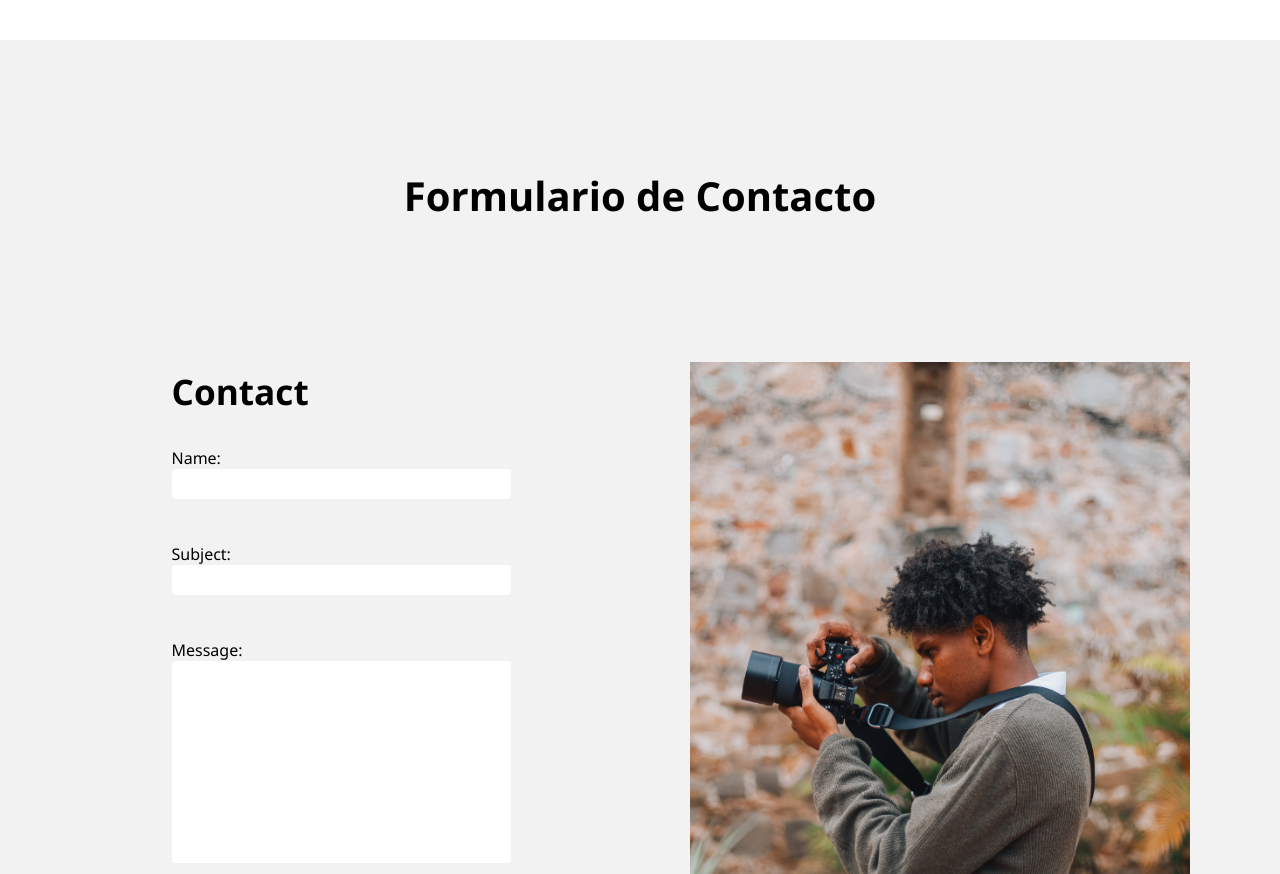
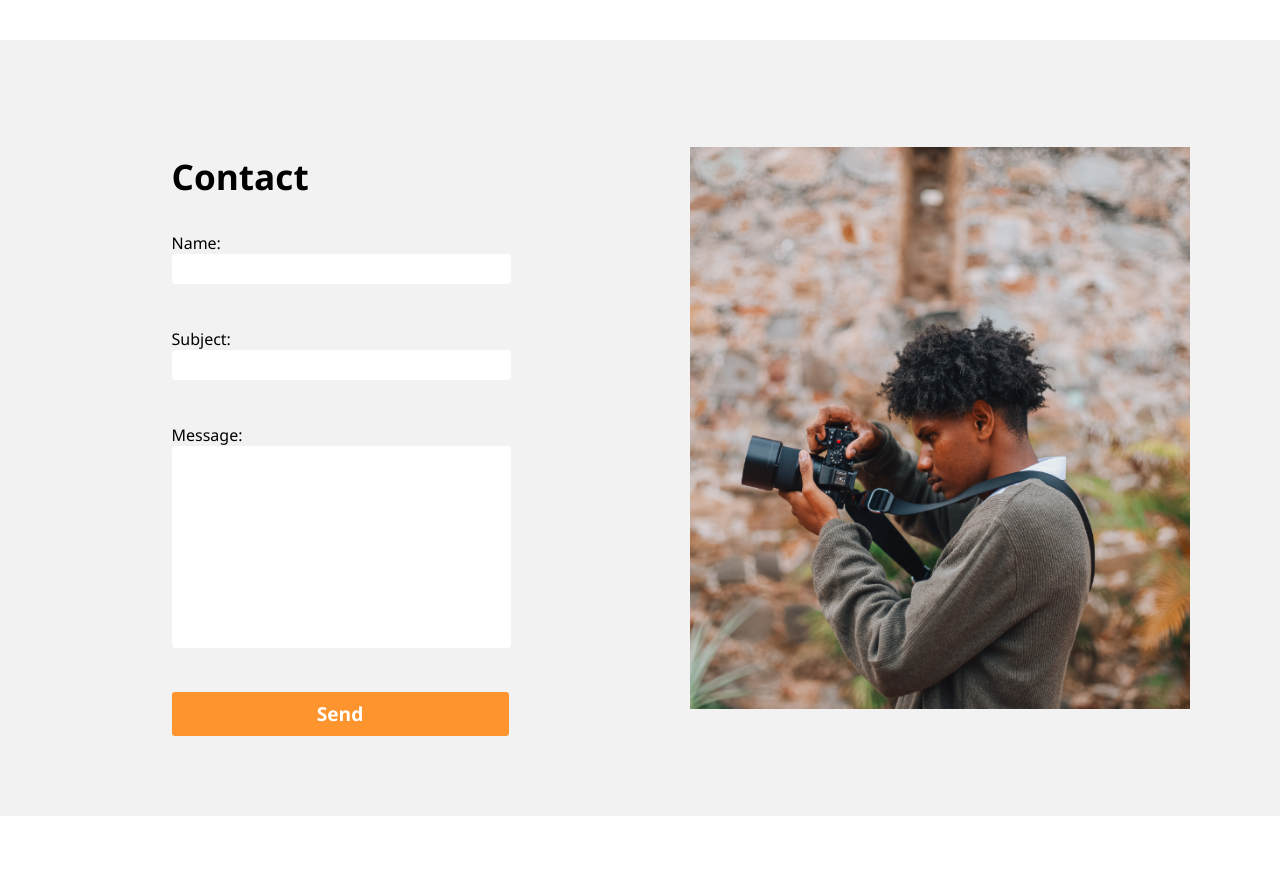
Before and after one commit to iraprojects/landingPage_photography, a plain HTML site: page index.html in a window 1280 px wide. Shown: the part 2760-3634 px from the top of the page. Drawn offline with Linux system fonts and the light colour scheme.

Commit message:
remove h2 from the form

```diff
--- a/index.html
+++ b/index.html
@@ -101,10 +101,6 @@
 
   <section class="section two-column-section form">
 
-    <div class="wrap-title-section">
-      <h2>Formulario de Contacto</h2>
-    </div>
-
     <div class="wrap-two-column">
 
       <div class="wrap-img_two-column">
```
